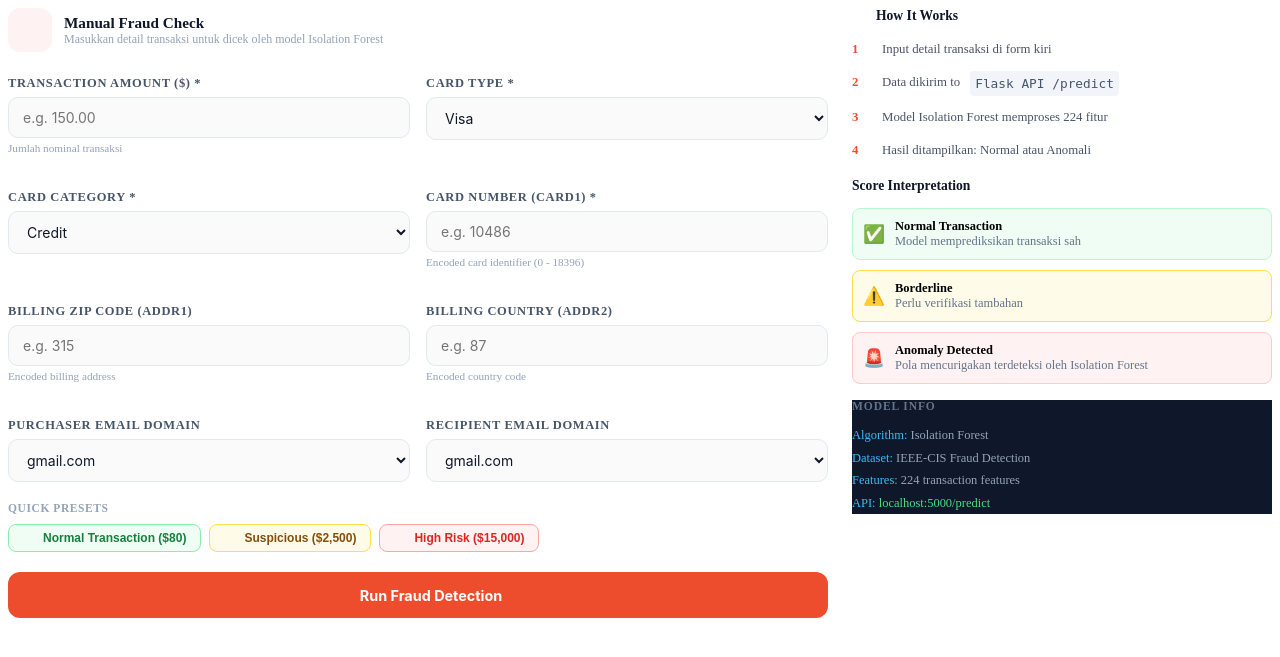
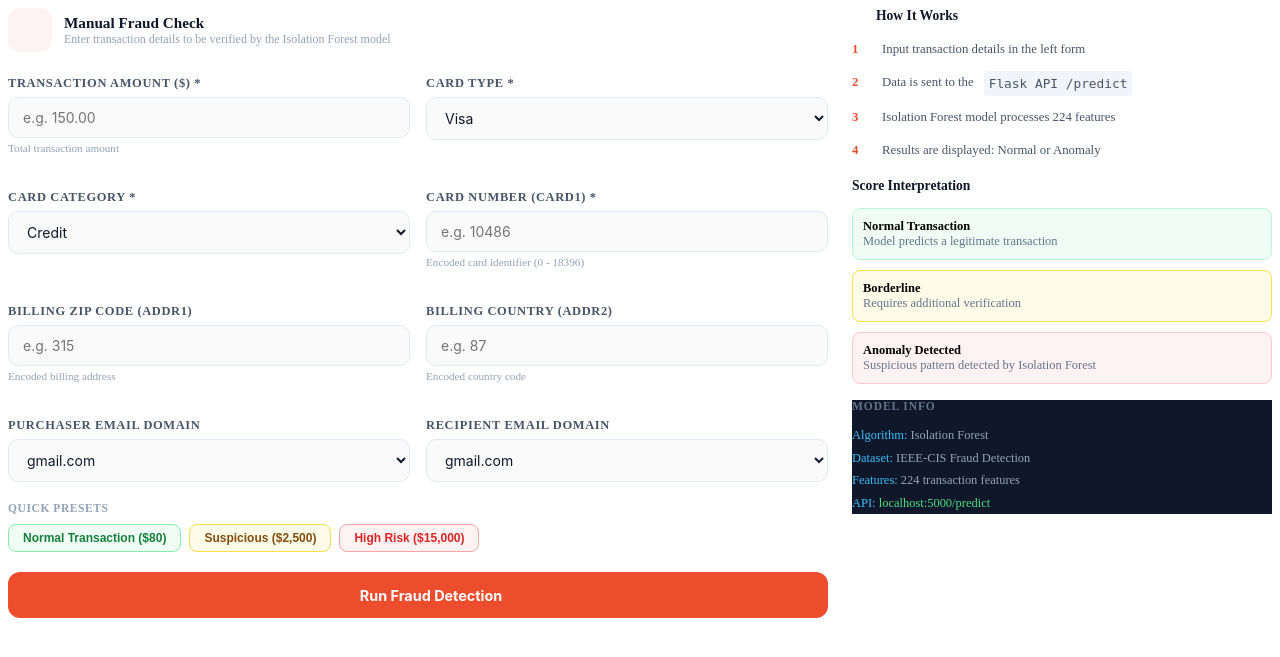
Before and after one commit to bit-loi/COMP6577001-Machine-Learning-FinalProject, a PHP site: page /predict/admin/views/fraud/check.view.php in a window 1280 px wide. Shown: the top 657 px of the page. Run offline with PHP 8.4, Linux system fonts and the light colour scheme; some libraries are stand-ins or nearby versions.

Commit message:
refactor(admin): decouple monolithic scripts into repository-view-controller pattern & translate to English
Reorganized the administration dashboard codebase to separate presentation logic, database operations, and application controllers. In addition, translated all remaining Indonesian UI text, hints, alerts, and tooltips into English, and removed all unicode emojis from logs, result pages, buttons, and alert messages for a cleaner and more professional look.

1. Repository Layer Implementation:
   - Created admin/repositories/DashboardRepository.php to consolidate database queries for general statistics, monthly revenues, top-selling items, and low stock listings.
   - Created admin/repositories/ChurnRepository.php to manage schema checking, risk aggregations, statistics, and filters.
   - Created admin/repositories/FraudRepository.php to store audit logs and retrieve risk check history records.

2. View Layer Implementation (HTML Views):
   - Created admin/views/dashboard/index.view.php for overview statistics.
   - Created admin/views/churn/index.view.php for customer risk listing.
   - Created admin/views/churn/predict_single.view.php for single customer evaluation.
   - Created admin/views/fraud/check.view.php for manual fraud checking.
   - Created admin/views/simulation/index.view.php for live streaming logs.

3. Static Asset Decoupling (CSS/JS):
   - Created admin/assets/css/admin-components.css to share layout and styling patterns.
   - Created admin/assets/js/churn-charts.js to organize rendering for distribution graphs.
   - Created admin/assets/js/churn-actions.js to handle background actions, toast triggers, and search input debounces.
   - Created admin/assets/js/fraud-form.js to inject card configurations and make asynchronous prediction queries.
   - Created admin/assets/js/simulation-engine.js to generate transactions, execute predictions, and log live stream data.

4. Translation & UI Cleansing:
   - Translated all Indonesian tooltips, input placeholders, feature guides, and explanation sections into English in predict_single.view.php and check.view.php.
   - Replaced all Unicode emojis (warning signs, green checkmarks, cancel signs, etc.) with plain text labels ("WARNING", "Legitimate", "Anomaly", "Success", "[Done]") across javascript alerts, notification toasts, log messages, and action buttons.

```diff
--- a/admin/assets/js/churn-actions.js
+++ b/admin/assets/js/churn-actions.js
@@ -28,11 +28,11 @@
                 btn.classList.add('done');
                 btn.style.opacity = '1';
                 btn.disabled = false;
-                showToast('✓ ' + data.message);
+                showToast('Success: ' + data.message);
             } else {
                 btn.disabled = false;
                 btn.style.opacity = '1';
-                showToast('⚠ ' + data.message, '#ef4444');
+                showToast('Warning: ' + data.message, '#ef4444');
             }
         })
         .catch(() => {
--- a/admin/assets/js/fraud-form.js
+++ b/admin/assets/js/fraud-form.js
@@ -63,20 +63,20 @@
 
             box.className = 'result-box ' + (isFraud ? 'result-fraud' : 'result-normal');
             box.style.display = 'block';
-            document.getElementById('result-icon').textContent = isFraud ? '🚨' : '✅';
+            document.getElementById('result-icon').textContent = isFraud ? 'Anomaly' : 'Legitimate';
             document.getElementById('result-title').textContent = isFraud ? 'ANOMALY DETECTED' : 'NORMAL TRANSACTION';
             document.getElementById('result-title').className = 'result-title ' + (isFraud ? 'fraud' : 'normal');
             document.getElementById('result-subtitle').textContent = isFraud
-                ? 'Pola transaksi ini mencurigakan menurut model Isolation Forest.'
-                : 'Transaksi ini terlihat normal dan aman.';
+                ? 'This transaction pattern is suspicious according to the Isolation Forest model.'
+                : 'This transaction appears normal and safe.';
             document.getElementById('m-score').textContent = score;
-            document.getElementById('m-verdict').textContent = isFraud ? '⚠ Fraud' : '✓ Safe';
+            document.getElementById('m-verdict').textContent = isFraud ? 'Fraud' : 'Safe';
             document.getElementById('m-action').textContent = isFraud ? 'Block' : 'Allow';
             document.getElementById('score-bar').style.width = scorePercent + '%';
             document.getElementById('score-bar').style.background = isFraud ? '#ef4444' : '#22c55e';
             box.scrollIntoView({ behavior: 'smooth', block: 'nearest' });
         } catch (err) {
-            alert('❌ Tidak dapat terhubung ke Flask API. Pastikan main.py sedang berjalan!');
+            alert('Could not connect to Flask API. Make sure main.py is running!');
         }
 
         btn.disabled = false;
--- a/admin/assets/js/simulation-engine.js
+++ b/admin/assets/js/simulation-engine.js
@@ -62,7 +62,7 @@
             const score = data.anomaly_score.toFixed(4);
             const isFraud = data.is_anomaly === true;
 
-            if (isFraud) { anomalyCount++; logTerminal(`TRX_ID: ${trxId} | AMT: $${parseFloat(amt).toFixed(2)} | SCORE: ${score} -> ⚠ ANOMALY DETECTED`, 'error'); document.getElementById('stat-anomalies').textContent = anomalyCount; }
+            if (isFraud) { anomalyCount++; logTerminal(`TRX_ID: ${trxId} | AMT: $${parseFloat(amt).toFixed(2)} | SCORE: ${score} -> WARNING: ANOMALY DETECTED`, 'error'); document.getElementById('stat-anomalies').textContent = anomalyCount; }
             else { logTerminal(`TRX_ID: ${trxId} | AMT: $${parseFloat(amt).toFixed(2)} | SCORE: ${score} -> NORMAL`, 'info'); }
 
             document.getElementById('stat-count').textContent = trxCount;
--- a/admin/views/churn/index.view.php
+++ b/admin/views/churn/index.view.php
@@ -143,7 +143,7 @@
                         'voucher_sent'      => ['label'=>'Voucher Sent',  'icon'=>'M20 12V22H4V12', 'icon2'=>'m3 7 9-4 9 4'],
                         'email_sent'        => ['label'=>'Email Sent',    'icon'=>'M4 4h16c1.1 0 2 .9 2 2v12c0 1.1-.9 2-2 2H4c-1.1 0-2-.9-2-2V6c0-1.1.9-2 2-2z', 'icon2'=>'m22 6-10 7L2 6'],
                         'contacted'         => ['label'=>'Contacted',     'icon'=>'M22 16.92v3a2 2 0 0 1-2.18 2 19.79 19.79 0 0 1-8.63-3.07 19.5 19.5 0 0 1-6-6 19.79 19.79 0 0 1-3.07-8.67A2 2 0 0 1 4.11 2h3a2 2 0 0 1 2 1.72c.127.96.361 1.903.7 2.81a2 2 0 0 1-.45 2.11L8.09 9.91a16 16 0 0 0 6 6l1.27-1.27a2 2 0 0 1 2.11-.45c.907.339 1.85.573 2.81.7A2 2 0 0 1 22 16.92z', 'icon2'=>''],
-                        'customer_returned' => ['label'=>'Returned ✓',    'icon'=>'M22 11.08V12a10 10 0 1 1-5.93-9.14', 'icon2'=>'22 4 12 14.01 9 11.01'],
+                        'customer_returned' => ['label'=>'Returned',    'icon'=>'M22 11.08V12a10 10 0 1 1-5.93-9.14', 'icon2'=>'22 4 12 14.01 9 11.01'],
                     ];
                     foreach($actionDefs as $atype => $adef):
                         $done = in_array($atype, $pastActions);
@@ -155,7 +155,7 @@
                             <path d="<?php echo $adef['icon']; ?>"/>
                             <?php if($adef['icon2']): ?><polyline points="<?php echo $adef['icon2']; ?>"/><?php endif; ?>
                         </svg>
-                        <?php echo $done ? '✓ ' : ''; ?><?php echo $adef['label']; ?>
+                        <?php echo $done ? '[Done] ' : ''; ?><?php echo $adef['label']; ?>
                     </button>
                     <?php endforeach; ?>
                 </div>
--- a/admin/views/fraud/check.view.php
+++ b/admin/views/fraud/check.view.php
@@ -17,7 +17,7 @@
             </div>
             <div>
                 <div style="font-size:0.95rem;font-weight:800;color:#0f172a;">Manual Fraud Check</div>
-                <div style="font-size:0.75rem;color:#94a3b8;">Masukkan detail transaksi untuk dicek oleh model Isolation Forest</div>
+                <div style="font-size:0.75rem;color:#94a3b8;">Enter transaction details to be verified by the Isolation Forest model</div>
             </div>
         </div>
 
@@ -26,7 +26,7 @@
                 <div class="input-group">
                     <label class="input-label">Transaction Amount ($) *</label>
                     <input type="number" class="input-field" id="inp-amount" placeholder="e.g. 150.00" step="0.01" min="0" required>
-                    <div class="input-hint">Jumlah nominal transaksi</div>
+                    <div class="input-hint">Total transaction amount</div>
                 </div>
                 <div class="input-group">
                     <label class="input-label">Card Type *</label>
@@ -84,9 +84,9 @@
             <div style="margin-bottom:20px;">
                 <div style="font-size:0.72rem;font-weight:700;color:#94a3b8;text-transform:uppercase;letter-spacing:0.05em;margin-bottom:10px;">Quick Presets</div>
                 <div style="display:flex;gap:8px;flex-wrap:wrap;">
-                    <button type="button" onclick="loadPreset('normal')" style="padding:6px 14px;background:#f0fdf4;color:#15803d;border:1.5px solid #86efac;border-radius:8px;font-size:0.75rem;font-weight:700;cursor:pointer;display:inline-flex;align-items:center;gap:6px;"><i data-lucide="check-circle" style="width:14px;height:14px;"></i> Normal Transaction ($80)</button>
-                    <button type="button" onclick="loadPreset('suspicious')" style="padding:6px 14px;background:#fefce8;color:#854d0e;border:1.5px solid #fde047;border-radius:8px;font-size:0.75rem;font-weight:700;cursor:pointer;display:inline-flex;align-items:center;gap:6px;"><i data-lucide="alert-triangle" style="width:14px;height:14px;"></i> Suspicious ($2,500)</button>
-                    <button type="button" onclick="loadPreset('fraud')" style="padding:6px 14px;background:#fef2f2;color:#dc2626;border:1.5px solid #fca5a5;border-radius:8px;font-size:0.75rem;font-weight:700;cursor:pointer;display:inline-flex;align-items:center;gap:6px;"><i data-lucide="x-circle" style="width:14px;height:14px;"></i> High Risk ($15,000)</button>
+                    <button type="button" onclick="loadPreset('normal')" style="padding:6px 14px;background:#f0fdf4;color:#15803d;border:1.5px solid #86efac;border-radius:8px;font-size:0.75rem;font-weight:700;cursor:pointer;display:inline-flex;align-items:center;gap:6px;">Normal Transaction ($80)</button>
+                    <button type="button" onclick="loadPreset('suspicious')" style="padding:6px 14px;background:#fefce8;color:#854d0e;border:1.5px solid #fde047;border-radius:8px;font-size:0.75rem;font-weight:700;cursor:pointer;display:inline-flex;align-items:center;gap:6px;">Suspicious ($2,500)</button>
+                    <button type="button" onclick="loadPreset('fraud')" style="padding:6px 14px;background:#fef2f2;color:#dc2626;border:1.5px solid #fca5a5;border-radius:8px;font-size:0.75rem;font-weight:700;cursor:pointer;display:inline-flex;align-items:center;gap:6px;">High Risk ($15,000)</button>
                 </div>
             </div>
 
@@ -130,10 +130,10 @@
                 <i data-lucide="info" style="width:16px;height:16px;color:#3b82f6;"></i> How It Works
             </div>
             <div style="font-size:0.8rem;color:#475569;line-height:1.8;">
-                <div style="display:flex;gap:10px;margin-bottom:10px;"><span style="font-weight:800;color:#EE4D2D;min-width:20px;">1</span> Input detail transaksi di form kiri</div>
-                <div style="display:flex;gap:10px;margin-bottom:10px;"><span style="font-weight:800;color:#EE4D2D;min-width:20px;">2</span> Data dikirim to <code style="background:#f1f5f9;padding:1px 5px;border-radius:4px;">Flask API /predict</code></div>
-                <div style="display:flex;gap:10px;margin-bottom:10px;"><span style="font-weight:800;color:#EE4D2D;min-width:20px;">3</span> Model Isolation Forest memproses 224 fitur</div>
-                <div style="display:flex;gap:10px;"><span style="font-weight:800;color:#EE4D2D;min-width:20px;">4</span> Hasil ditampilkan: Normal atau Anomali</div>
+                <div style="display:flex;gap:10px;margin-bottom:10px;"><span style="font-weight:800;color:#EE4D2D;min-width:20px;">1</span> Input transaction details in the left form</div>
+                <div style="display:flex;gap:10px;margin-bottom:10px;"><span style="font-weight:800;color:#EE4D2D;min-width:20px;">2</span> Data is sent to the <code style="background:#f1f5f9;padding:1px 5px;border-radius:4px;">Flask API /predict</code></div>
+                <div style="display:flex;gap:10px;margin-bottom:10px;"><span style="font-weight:800;color:#EE4D2D;min-width:20px;">3</span> Isolation Forest model processes 224 features</div>
+                <div style="display:flex;gap:10px;"><span style="font-weight:800;color:#EE4D2D;min-width:20px;">4</span> Results are displayed: Normal or Anomaly</div>
             </div>
         </div>
 
@@ -141,16 +141,13 @@
             <div style="font-size:0.85rem;font-weight:700;color:#0f172a;margin-bottom:14px;">Score Interpretation</div>
             <div style="display:flex;flex-direction:column;gap:10px;font-size:0.78rem;">
                 <div style="display:flex;align-items:center;gap:10px;padding:10px;background:#f0fdf4;border-radius:8px;border:1px solid #bbf7d0;">
-                    <span style="font-size:1.1rem;">✅</span>
-                    <div><strong>Normal Transaction</strong><br><span style="color:#64748b;">Model memprediksikan transaksi sah</span></div>
+                    <div><strong>Normal Transaction</strong><br><span style="color:#64748b;">Model predicts a legitimate transaction</span></div>
                 </div>
                 <div style="display:flex;align-items:center;gap:10px;padding:10px;background:#fefce8;border-radius:8px;border:1px solid #fde047;">
-                    <span style="font-size:1.1rem;">⚠️</span>
-                    <div><strong>Borderline</strong><br><span style="color:#64748b;">Perlu verifikasi tambahan</span></div>
+                    <div><strong>Borderline</strong><br><span style="color:#64748b;">Requires additional verification</span></div>
                 </div>
                 <div style="display:flex;align-items:center;gap:10px;padding:10px;background:#fef2f2;border-radius:8px;border:1px solid #fecaca;">
-                    <span style="font-size:1.1rem;">🚨</span>
-                    <div><strong>Anomaly Detected</strong><br><span style="color:#64748b;">Pola mencurigakan terdeteksi oleh Isolation Forest</span></div>
+                    <div><strong>Anomaly Detected</strong><br><span style="color:#64748b;">Suspicious pattern detected by Isolation Forest</span></div>
                 </div>
             </div>
         </div>
```
Also changed, not shown: admin/views/churn/predict_single.view.php (+14 -14 lines), storage/rate_limit.json.
